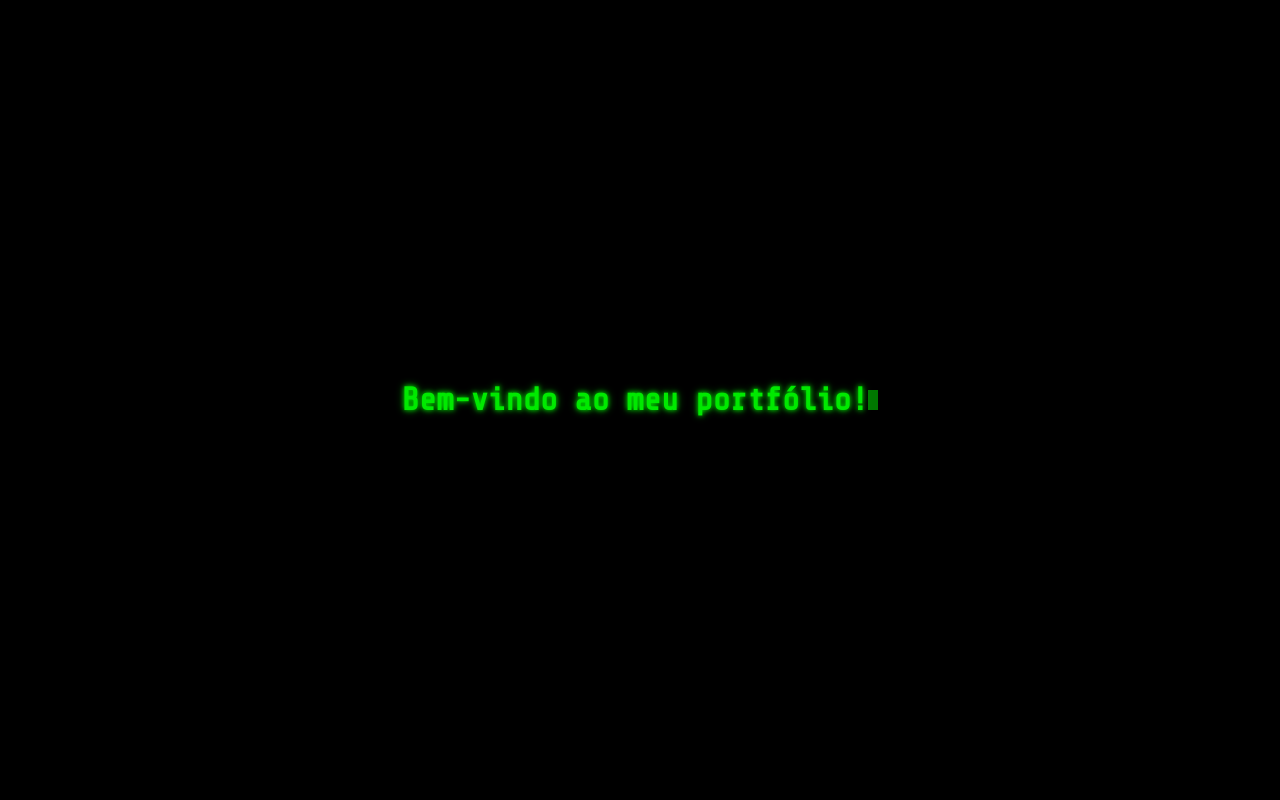
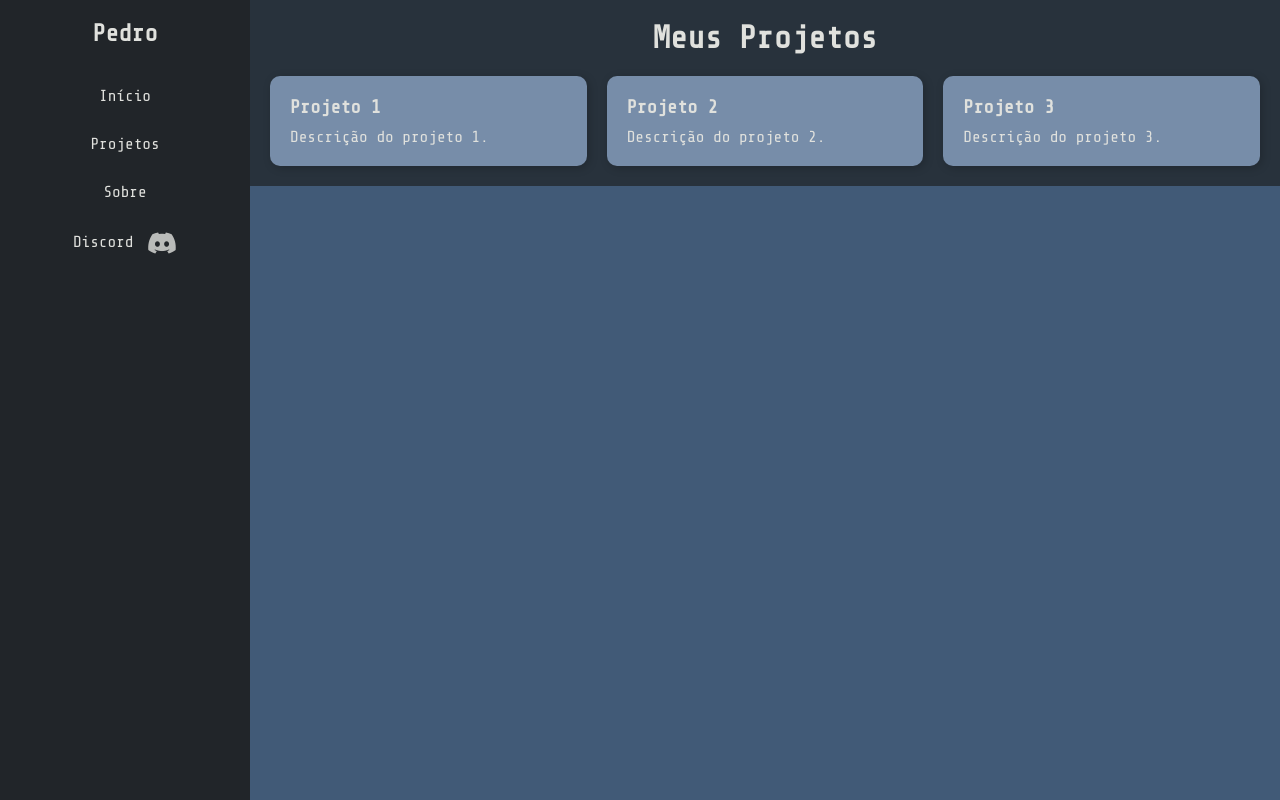
Before and after one commit to pdro-h/whoami, a plain HTML site: page index.html in a window 1280 px wide. Drawn offline with nearby package versions, Linux system fonts and the light colour scheme.

Commit message:
modified index.html | added style.css

```diff
--- a/index.html
+++ b/index.html
@@ -4,78 +4,39 @@
     <meta charset="UTF-8">
     <meta name="viewport" content="width=device-width, initial-scale=1.0">
     <title>Portfólio - Pedro</title>
-    <style>
-        @import url('https://fonts.googleapis.com/css2?family=Share+Tech+Mono&display=swap');
+    <link rel="stylesheet" href="https://cdnjs.cloudflare.com/ajax/libs/font-awesome/6.7.2/css/all.min.css">
+    <link rel="stylesheet" href="style.css">
 
-        * {
-            margin: 0;
-            padding: 0;
-            box-sizing: border-box;
-        }
-
-        body {
-            background: black;
-            color: #00ff00;
-            font-family: 'Share Tech Mono', monospace;
-            display: flex;
-            justify-content: center;
-            align-items: center;
-            height: 100vh;
-            overflow: hidden;
-        }
-
-        .container {
-            text-align: center;
-        }
-
-        h1 {
-            font-size: 2rem;
-            text-shadow: 0 0 5px #00ff00, 0 0 10px #008000;
-            animation: flicker 1.5s infinite alternate;
-        }
-
-        @keyframes flicker {
-            0% { opacity: 1; }
-            50% { opacity: 0.8; }
-            100% { opacity: 1; }
-        }
-
-        .typed-text {
-            display: inline;
-        }
-
-        .cursor {
-            display: inline-block;
-            width: 10px;
-            height: 20px;
-            background: #00ff00;
-            animation: blink 0.7s infinite;
-        }
-
-        @keyframes blink {
-            50% { opacity: 0; }
-        }
-    </style>
 </head>
 <body>
-    <div class="container">
-        <h1><span class="typed-text"></span><span class="cursor"></span></h1>
+    <div class="sidebar">
+        <h2>Pedro</h2>
+        <ul>
+            <li><a href="#">Início</a></li>
+            <li><a href="#">Projetos</a></li>
+            <li><a href="#">Sobre</a></li>
+            <li>
+                <a href="#">Discord <i class="fa-brands fa-discord discord-icon"></i></a>
+            </li>
+        </ul>
     </div>
 
-    <script>
-        const text = "Bem-vindo ao meu portfólio!";
-        let index = 0;
-        const speed = 100;
-
-        function typeEffect() {
-            if (index < text.length) {
-                document.querySelector(".typed-text").textContent += text.charAt(index);
-                index++;
-                setTimeout(typeEffect, speed);
-            }
-        }
-
-        document.addEventListener("DOMContentLoaded", typeEffect);
-    </script>
+    <div class="content">
+        <h1 class="header">Meus Projetos</h1>
+        <div class="projects">
+            <div class="project-card">
+                <h3>Projeto 1</h3>
+                <p>Descrição do projeto 1.</p>
+            </div>
+            <div class="project-card">
+                <h3>Projeto 2</h3>
+                <p>Descrição do projeto 2.</p>
+            </div>
+            <div class="project-card">
+                <h3>Projeto 3</h3>
+                <p>Descrição do projeto 3.</p>
+            </div>
+        </div>
+    </div>
 </body>
 </html>
--- /dev/null
+++ b/style.css
@@ -0,0 +1,107 @@
+@import url('https://fonts.googleapis.com/css2?family=Share+Tech+Mono&display=swap');
+
+* {
+    margin: 0;
+    padding: 0;
+    box-sizing: border-box;
+}
+
+body {
+    background: #415a77;
+    color: #e0e1dd;
+    font-family: 'Share Tech Mono', monospace;
+    display: flex;
+    flex-direction: column;
+    height: 100vh;
+    overflow: hidden;
+}
+
+.sidebar {
+    width: 250px;
+    background: #212529;
+    padding: 20px;
+    display: flex;
+    flex-direction: column;
+    align-items: center;
+    height: 100vh;
+    position: fixed;
+    left: 0;
+    top: 0;
+}
+
+.sidebar h2 {
+    color: #e0e1dd;
+    margin-bottom: 20px;
+}
+
+.sidebar ul {
+    list-style: none;
+    padding: 0;
+    width: 100%;
+}
+
+.sidebar ul li {
+    margin: 10px 0;
+    text-align: center;
+}
+
+.sidebar ul li a {
+    color: #e0e1dd;
+    text-decoration: none;
+    display: block;
+    padding: 10px;
+    border-radius: 5px;
+    transition: background 0.3s;
+}
+
+.sidebar ul li a:hover {
+    background: #415a77;
+}
+
+.discord-icon {
+    font-size: 1.5em; /* Aumenta o tamanho do ícone (1.5 vezes o tamanho da fonte pai) */
+    margin-left: 5px; /* Adiciona um pequeno espaço à esquerda do ícone */
+    vertical-align: middle; /* Alinha o ícone verticalmente com o texto */
+    opacity: 0.8; /* Diminui um pouco a opacidade */
+    transition: opacity 0.3s ease-in-out; /* Adiciona uma transição suave para a opacidade */
+}
+
+.content {
+    margin-left: 250px;
+    padding: 20px;
+    display: flex;
+    flex-direction: column;
+    align-items: center;
+    width: calc(100% - 250px);
+    overflow-y: auto;
+    background: rgba(33, 37, 41, 0.75);
+}
+
+.header {
+    font-size: 2rem;
+    margin-bottom: 20px;
+}
+
+.projects {
+    display: grid;
+    grid-template-columns: repeat(auto-fit, minmax(300px, 1fr));
+    gap: 20px;
+    width: 100%;
+    max-width: 1000px;
+}
+
+.project-card {
+    background: #778da9;
+    padding: 20px;
+    border-radius: 10px;
+    box-shadow: 2px 2px 10px rgba(0, 0, 0, 0.2);
+    transition: transform 0.3s;
+}
+
+.project-card:hover {
+    transform: scale(1.05);
+}
+
+.project-card h3 {
+    margin-bottom: 10px;
+}
```
